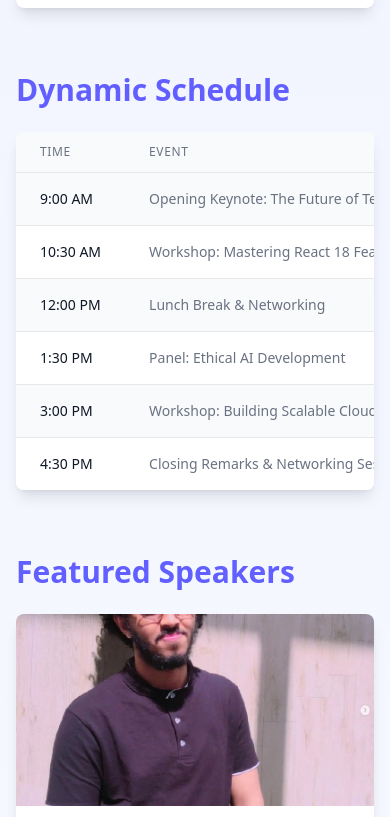
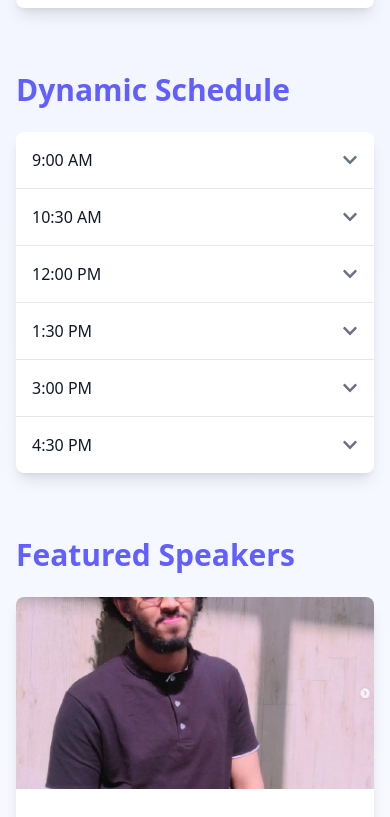
Before and after one commit to Yohanamtesfaye/DevMeetup-Website, a React (Vite) app: page /v3 in a window 390 px wide. Shown: the part 1140-1957 px from the top of the page. Built offline with nearby package versions, Linux system fonts and the light colour scheme.

Commit message:
update ui

```diff
--- a/src/index.css
+++ b/src/index.css
@@ -1 +1,17 @@
 @import "tailwindcss";
+
+.mobile-schedule-item {
+    @apply border-b border-gray-200 py-4;
+  }
+
+  .mobile-schedule-item:last-child {
+    @apply border-b-0;
+  }
+
+  .mobile-schedule-header {
+    @apply flex justify-between items-center cursor-pointer;
+  }
+
+  .mobile-schedule-content {
+    @apply mt-2 text-sm text-gray-600;
+  }
--- a/src/pages/V3.jsx
+++ b/src/pages/V3.jsx
@@ -1,5 +1,6 @@
+import { useState, useEffect } from "react"
 import { motion } from "framer-motion"
-import { FaGithub, FaTwitter } from "react-icons/fa"
+import { FaGithub, FaTwitter, FaChevronDown, FaChevronUp } from "react-icons/fa"
 import chapi from "../assets/chapi.jpg"
 import dagi from "../assets/dagi.jpeg"
 import luna from "../assets/luna.jpg"
@@ -46,6 +47,17 @@ const schedule = [
 ]
 
 function V3() {
+  const [isMobile, setIsMobile] = useState(false)
+
+  useEffect(() => {
+    const handleResize = () => {
+      setIsMobile(window.innerWidth < 768)
+    }
+    handleResize()
+    window.addEventListener("resize", handleResize)
+    return () => window.removeEventListener("resize", handleResize)
+  }, [])
+
   return (
     <motion.div
       initial={{ opacity: 0 }}
@@ -117,6 +129,9 @@ function V3() {
             transition={{ duration: 0.5, delay: 0.4 }}
             className="bg-white shadow-lg rounded-lg overflow-hidden"
           >
+            {isMobile ? (
+              <MobileSchedule schedule={schedule} />
+            ) : (
               <table className="min-w-full divide-y divide-gray-200">
                 <thead className="bg-gray-50">
                   <tr>
@@ -156,6 +171,7 @@ function V3() {
                   ))}
                 </tbody>
               </table>
+            )}
           </motion.div>
         </section>
 
@@ -233,7 +249,7 @@ function V3() {
           </motion.div>
         </section>
 
-        <section className="mb-16">
+        {/* <section className="mb-16">
           <motion.h2
             initial={{ y: -30, opacity: 0 }}
             animate={{ y: 0, opacity: 1 }}
@@ -265,10 +281,41 @@ function V3() {
               Access Forum
             </button>
           </motion.div>
-        </section>
+        </section> */}
       </div>
     </motion.div>
   )
 }
 
+function MobileSchedule({ schedule }) {
+  const [expandedIndex, setExpandedIndex] = useState(null)
+
+  const toggleExpand = (index) => {
+    setExpandedIndex(expandedIndex === index ? null : index)
+  }
+
+  return (
+    <div className="divide-y divide-gray-200">
+      {schedule.map((item, index) => (
+        <div key={index} className="py-4 px-4">
+          <div className="flex justify-between items-center cursor-pointer" onClick={() => toggleExpand(index)}>
+            <span className="font-medium text-gray-900">{item.time}</span>
+            {expandedIndex === index ? (
+              <FaChevronUp className="text-gray-500" />
+            ) : (
+              <FaChevronDown className="text-gray-500" />
+            )}
+          </div>
+          {expandedIndex === index && (
+            <div className="mt-2">
+              <p className="text-sm text-gray-600">{item.event}</p>
+              <p className="text-sm text-gray-500 mt-1">{item.speaker || "No speaker"}</p>
+            </div>
+          )}
+        </div>
+      ))}
+    </div>
+  )
+}
+
 export default V3
```
Lines whose indentation alone changed are shown as unchanged.
